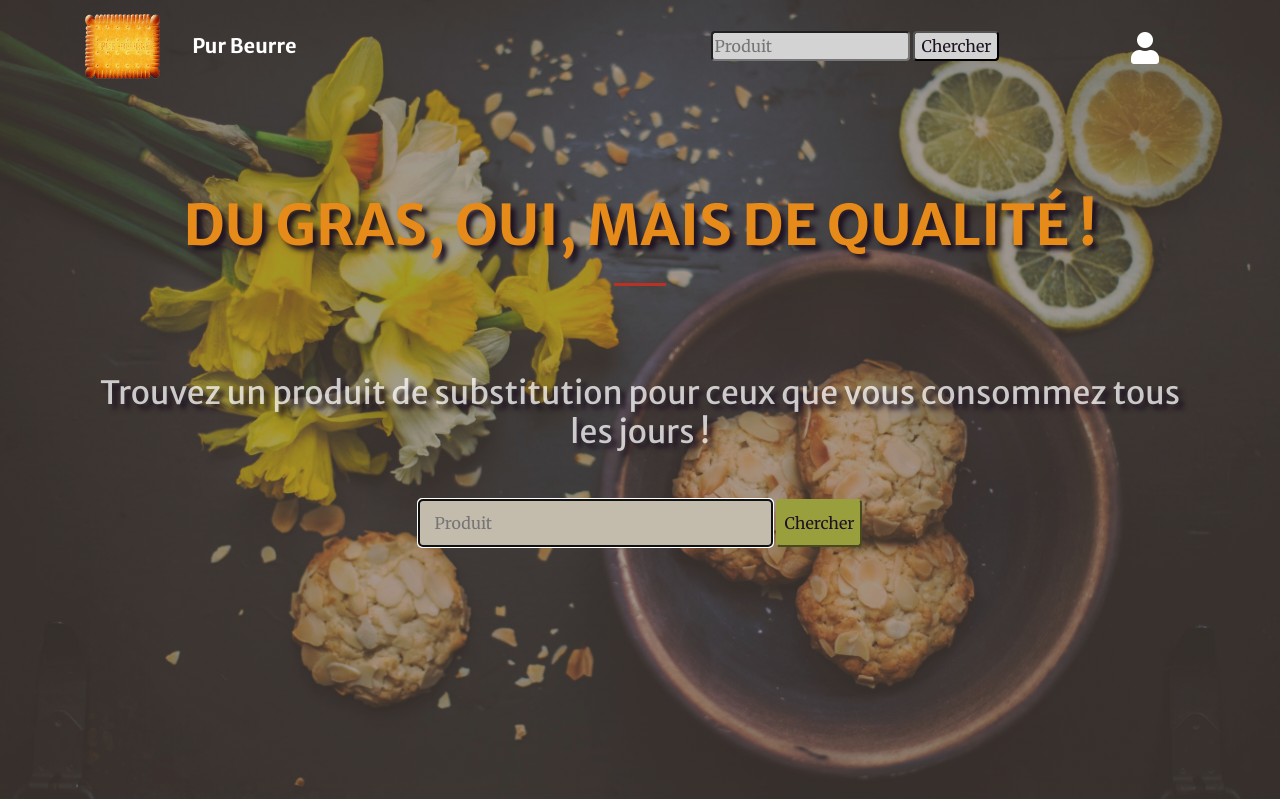
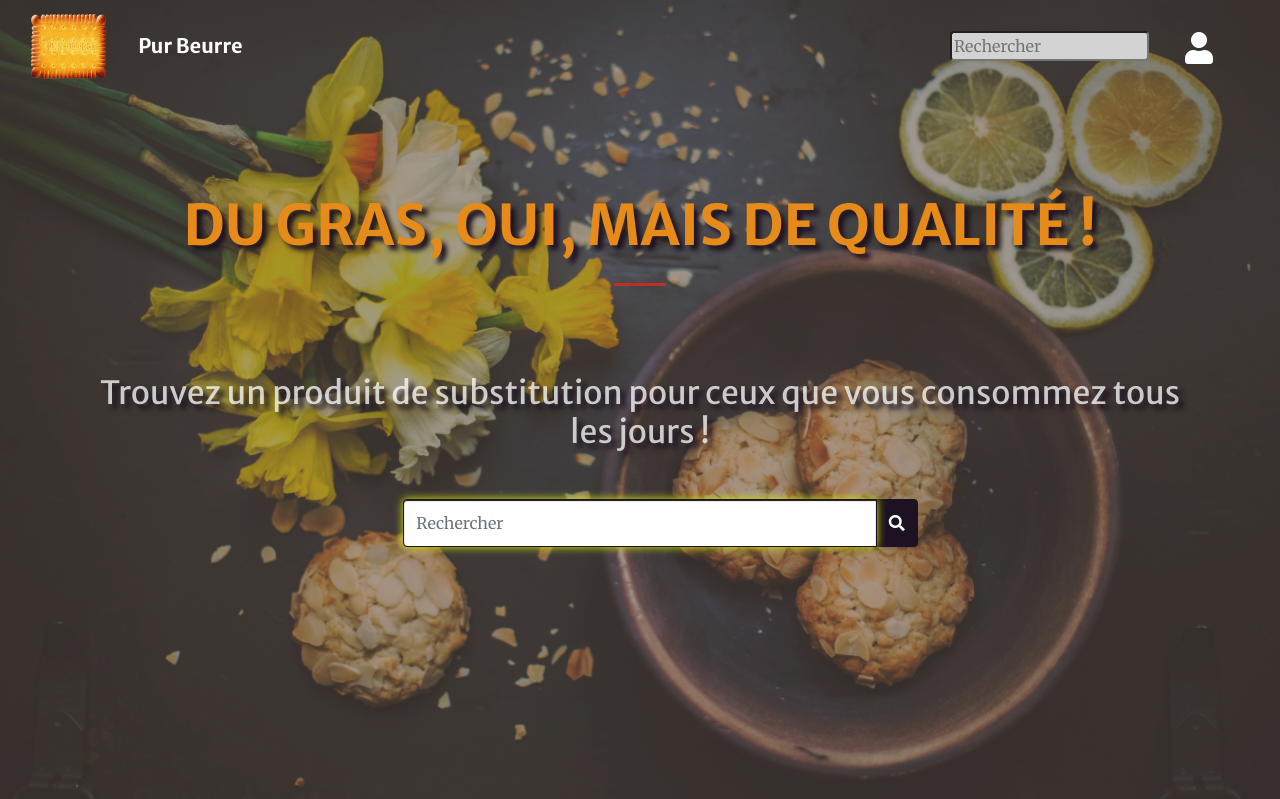
Before and after one commit to pythonmentor/sebastienz-p8, a Django app: page / in a window 1280 px wide. Shown: the top 799 px of the page. Run offline with Django 3.2, Linux system fonts and the light colour scheme; parts of the project's set-up code (start-up, migrations or seed data) failed here and were passed over; some libraries are stand-ins or nearby versions.

Commit message:
Change search design and change some bootstrap properties for hight screen resolution

```diff
--- a/store/forms.py
+++ b/store/forms.py
@@ -3,7 +3,7 @@ from django import forms
 
 class SearchForm(forms.Form):
     search_product = forms.CharField(label='', max_length=100, widget=forms.TextInput(attrs={
-        'placeholder': 'Produit',
+        'placeholder': 'Rechercher',
         'id': 'search_form',
-        'class': 'rounded col-md-6 col-md-offset-3','autofocus':'true'
+        'class': 'form-control col-8 offset-2 rounded-left', 'autofocus': 'true'
     }))
--- a/store/static/store/css/pur_beurre.css
+++ b/store/static/store/css/pur_beurre.css
@@ -149,10 +149,18 @@ h1.text-uppercase{
     color: var(--obergine);
 }
 
+#mainNav input.rounded:focus{
+    box-shadow: 0px 1px 1px rgb(23, 14, 26) inset, 0px 0px 8px rgb(217, 238, 0);
+}
+
 input#search_form{
     color: var(--obergine);
-    background-color: #c3bcac;
     height: 3rem;
+}
+
+.form-control:focus{
+    border-color: var(--obergine);
+    box-shadow: 0px 1px 1px rgb(23, 14, 26) inset, 0px 0px 8px rgb(217, 238, 0);
 }
 
 input.button-courgette  {
@@ -173,6 +181,7 @@ input.button-courgette  {
 
 .button-courgette:focus, .button-courgette.focus {
   box-shadow: 0 0 0 0.2rem rgba(230, 139, 25, 0.5);
+    border-color: #170e1a;
 }
 
 .button-courgette.disabled, .button-courgette:disabled {
@@ -186,6 +195,36 @@ input.button-courgette  {
   color: #fff;
   background-color: var(--courgette);
   border-color: var(--courgette);
+}
+
+.button-obergine {
+  color: #ffff;
+  background-color: var(--obergine);
+  border-color: var(--obergine);
+}
+
+.button-obergine:hover {
+  color: var(--petitbeurre);
+  background-color: var(--obergine);
+  border-color: var(--obergine);
+}
+
+.button-obergine:focus, .button-obergine.focus {
+  box-shadow: 0 0 0 0.2rem rgba(230, 139, 25, 0.5);
+    border-color: #170e1a;
+}
+
+.button-obergine.disabled, .button-obergine:disabled {
+  color: #fff;
+  background-color: var(--petitbeurrefonce);
+  border-color: var(--petitbeurrefonce);
+}
+
+.button-obergine:not(:disabled):not(.disabled):active, .button-obergine:not(:disabled):not(.disabled).active,
+.show > .button-obergine.dropdown-toggle {
+  color: #fff;
+  background-color: var(--obergine);
+  border-color: var(--obergine);
 }
 
 .button-courgette:not(:disabled):not(.disabled):active:focus, .button-courgette:not(:disabled):not(.disabled).active:focus,
--- a/store/templates/store/base.html
+++ b/store/templates/store/base.html
@@ -36,7 +36,7 @@
 <body id="page-top">
   <!-- Navigation -->
   <nav class="navbar navbar-expand-lg navbar-light fixed-top py-2" id="mainNav">
-    <div class="container">
+    <div class="container col-12">
       <a href="/"><img id="logo" class="img-responsive" src="{% static 'store/img/logo_pur_beurre.png' %}" alt="logo_pur_beurre"></a>
       <a class="navbar-brand js-scroll-trigger" href="/">Pur Beurre</a>
       <button class="navbar-toggler navbar-toggler-right custom-toggler" type="button" data-toggle="collapse" data-target="#navbarResponsive" aria-controls="navbarResponsive" aria-expanded="false" aria-label="Toggle navigation">
@@ -44,12 +44,11 @@
       </button>
 
       <div class="collapse navbar-collapse" id="navbarResponsive">
-        <ul class="navbar-nav navbar-right text-center ml-auto my-2 ">
-          <li class="col- 6 search_form">
+        <ul class="btn-goup navbar-nav navbar-right text-center ml-auto my-2 ">
+          <li class="search_form">
               <form action="{% url 'store:products' %}" method="post">
                 {% csrf_token %}
-                <input class='rounded' type="text" name="search_product" placeholder="Produit" minlength=2>
-                <input class='rounded' type="submit" value="Chercher">
+                <input class='rounded float-right' type="text" name="search_product" placeholder="Rechercher" minlength=2>
               </form>
           </li>
           <li class="btn" id="myaccount">
--- a/store/templates/store/search_form.html
+++ b/store/templates/store/search_form.html
@@ -1,5 +1,12 @@
+
 <form action="{% url 'store:products' %}" method="post">
+<div class="input-group">
 {% csrf_token %}
 {{ search_form }}
-<input class='button-courgette rounded' type="submit" value="Chercher">
+    <div class="input-group-append">
+        <button class="btn button-obergine rounded-right" type="submit">
+                <i class="fa fa-search"></i>
+        </button>
+    </div>
+</div>
 </form>
```
